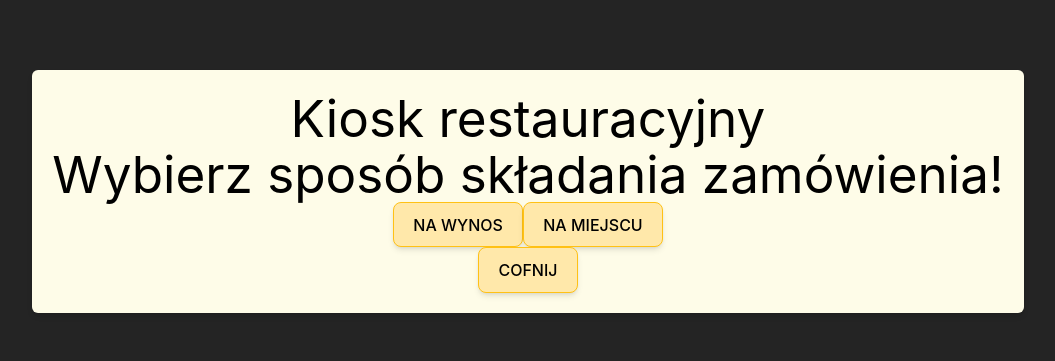
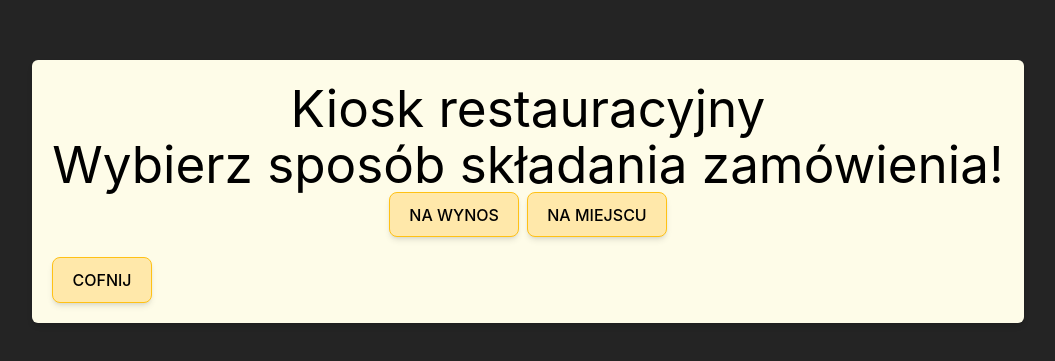
Before and after one commit to bozimkiewicz/restaurant-kiosk, a React (Vite) app: page /order-method in a window 1280 px wide. Shown: the part 209-570 px from the top of the page, without its empty margins (112-1167 px from the left). Built offline with nearby package versions, Linux system fonts and the light colour scheme.

Commit message:
changed styling in order method

```diff
--- a/src/components/OrderMethod.tsx
+++ b/src/components/OrderMethod.tsx
@@ -1,10 +1,9 @@
-import { useDispatch } from 'react-redux';
-import { Link } from 'react-router-dom'
-import { setTakeIn, setTakeaway } from '../slices/OrderSlice';
-
+import { useDispatch } from "react-redux";
+import { Link } from "react-router-dom";
+import { setTakeIn, setTakeaway } from "../slices/OrderSlice";
 
 const OrderMethod = () => {
-  const dispatch = useDispatch()
+  const dispatch = useDispatch();
 
   return (
     <div>
@@ -13,11 +12,13 @@ const OrderMethod = () => {
         <button onClick={() => dispatch(setTakeaway())}>Na wynos</button>
       </Link>
       <Link to={"/home"}>
-        <button onClick={() => dispatch(setTakeIn())}>Na miejscu</button>
+        <button className="ml-2" onClick={() => dispatch(setTakeIn())}>
+          Na miejscu
+        </button>
       </Link>
-      <div>
+      <div className="flex justify-start">
         <Link to="/">
-          <button>Cofnij</button>
+          <button className="mt-5">Cofnij</button>
         </Link>
       </div>
     </div>
```
